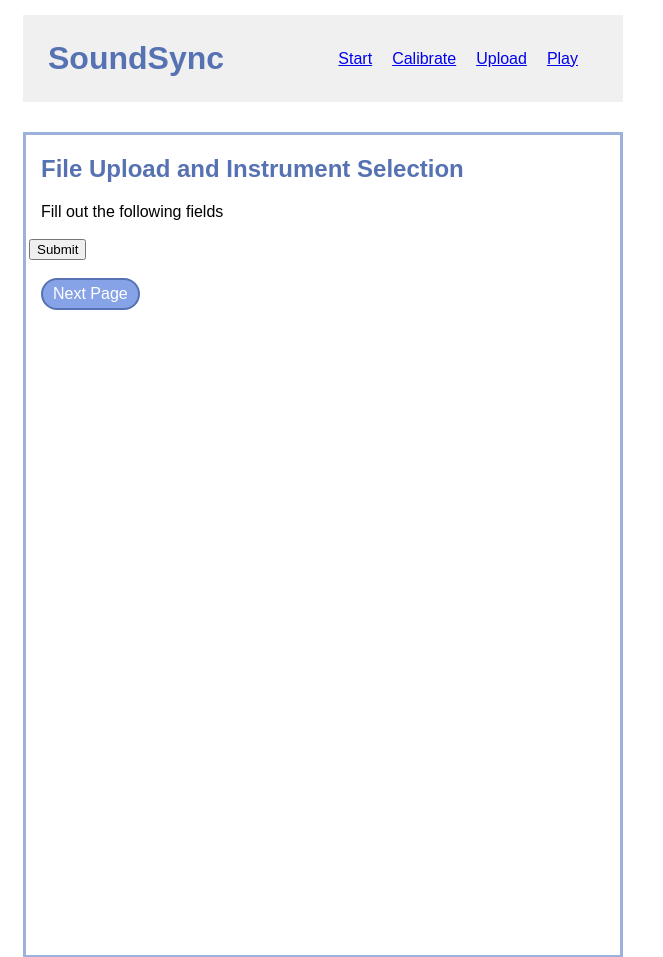
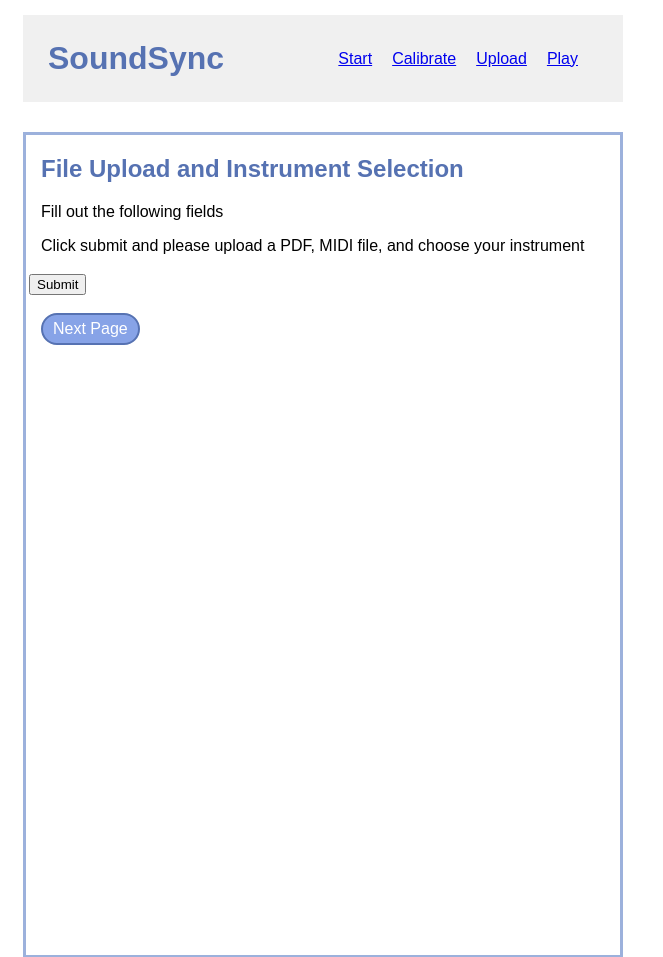
Before and after one commit to sanjana-shriram/SoundSync_Frontend, a Django app: page /app/upload in a window 1280 px wide. Shown: the top 957 px of the page, without its empty margins (0-663 px from the left). Run offline with Django 4.2, Linux system fonts and the light colour scheme.

Commit message:
added directions on upload page

```diff
--- a/app/templates/app/upload.html
+++ b/app/templates/app/upload.html
@@ -20,7 +20,13 @@
       method="post"
       class="add-form"
     >
-      <div>Fill out the following fields</div>
+      <div>
+        Fill out the following fields
+        <p>
+          Click submit and please upload a PDF, MIDI file, and choose your
+          instrument
+        </p>
+      </div>
       <table>
         {% for field in uploadForm.visible_fields %}
         <tr>
```
Also changed, not shown: README.md, app/static/page1.jpg, 1 other file.
